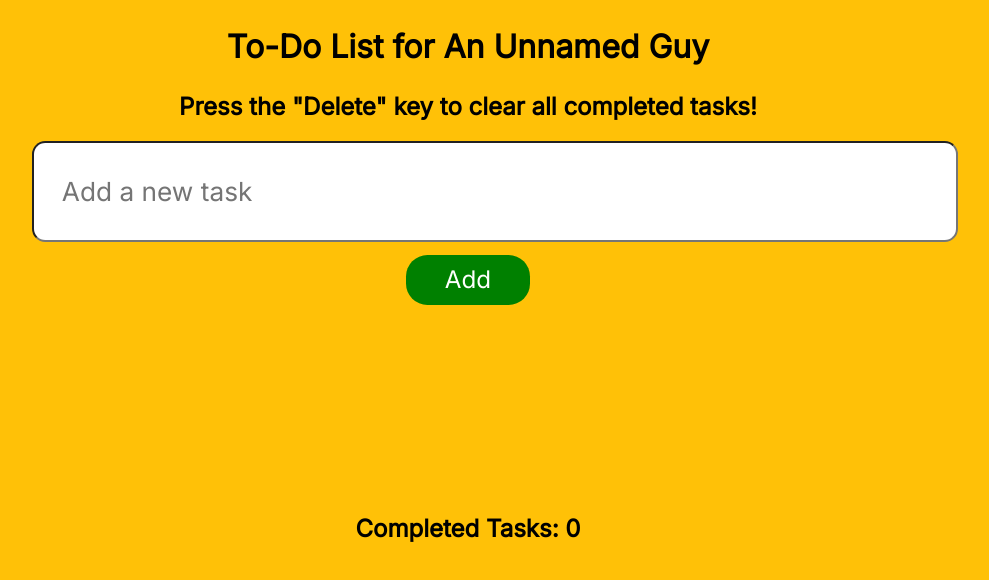
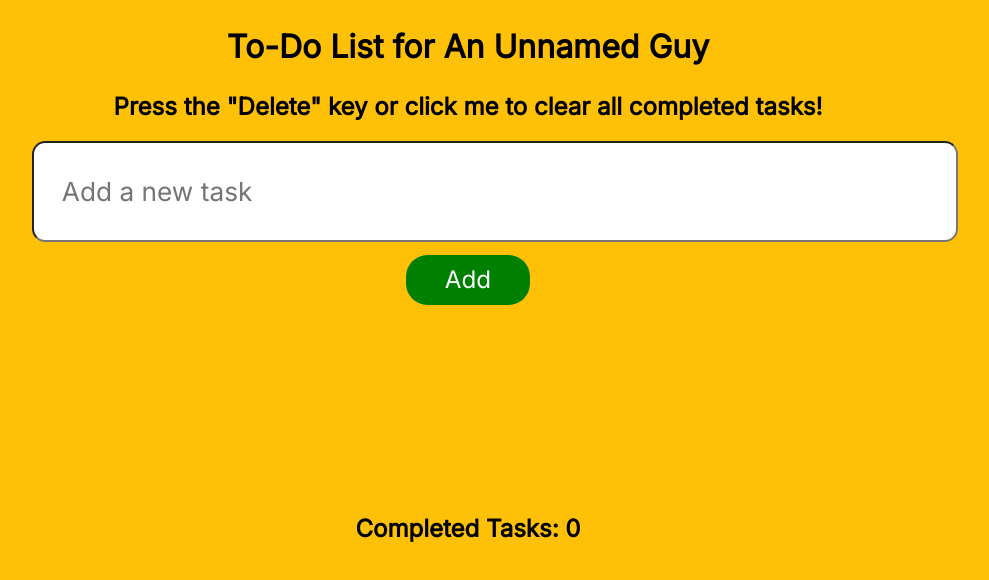
Before and after one commit to CodingSmiles/computer-project, a plain HTML site: page to-do.html in a window 1280 px wide. Shown: the whole page, without its empty margins (172-1161 px from the left). Drawn offline with Linux system fonts and the light colour scheme.

Commit message:
pr21 small mistake fixed

```diff
--- a/to-do.html
+++ b/to-do.html
@@ -15,7 +15,7 @@
 <body onload="setName()" id="1">
   <div class="container">
     <h1 id='mTitle' class="title"></h1>
-    <h2 id="cAll" onclick="clearCompletedTasks()">Press the "Delete" key to clear all completed tasks!</h2>
+    <h2 id="cAll" onclick="clearCompletedTasks()">Press the "Delete" key or click me to clear all completed tasks!</h2>
     <input type="text" id="input" placeholder="Add a new task">
     <br>
     <button onclick="addTask()" id="addTask">Add</button>
```
